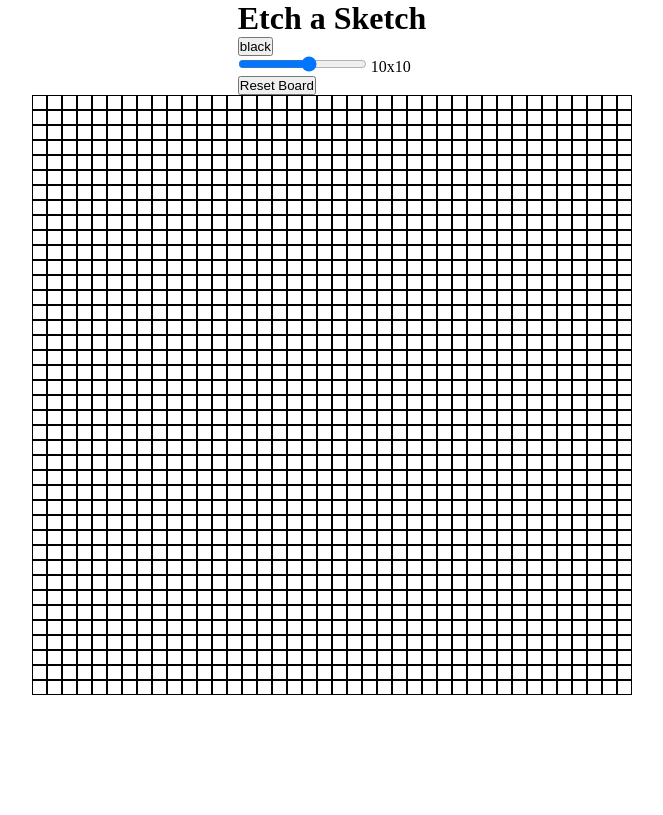
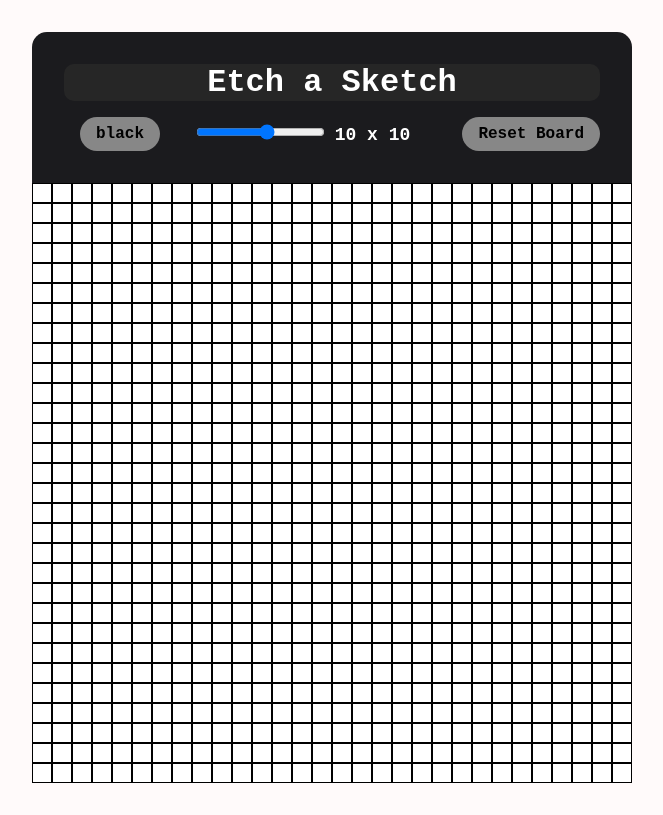
Before and after one commit to GeoCort/EtchaSketch, a plain HTML site: page index.html in a window 1280 px wide. Shown: the whole page, without its empty margins (308-971 px from the left). Drawn offline with Linux system fonts and the light colour scheme.

Commit message:
prototype working!

```diff
--- a/index.html
+++ b/index.html
@@ -11,16 +11,12 @@
     <div class="ui-grid">
         <h1>Etch a Sketch</h1>
         <div class="ui-con">
-            <div class="controls">
-                <div class="color">
-                    <button>black</button>
-                </div>
+            <button class="btn">black</button>
+            <div class="range-c">
+            <input  type="range" name="ranges" id="gridrange" step="1" min="10" max="64" value="40" >
+            <label for="ranges" id="rangelabel">10 x 10</label>
             </div>
-            <div class="range-c">
-            <input  type="range" name="ranges" id="gridrange"step="1" min="10" max="64" value="40" >
-            <label for="ranges" id="rangelabel">10x10</label>
-            </div>
-            <button>Reset Board</button>
+            <button class="btn" id="reset">Reset Board</button>
         </div>
     </div>
     <div class="container" id="sketch-c">
--- a/script.js
+++ b/script.js
@@ -1,14 +1,16 @@
 let container = document.getElementById("sketch-c") // grid container
 let range = document.getElementById("gridrange");
 range_display = document.getElementById("rangelabel")
-let grid_size = 40;
+let hover = document.querySelectorAll(".grid-style")
+let resetBtn = document.getElementById("reset")
+let grid_size = 30;
 //slider event handler
 
 function makeCell(grid_size){
     let div= document.createElement("div");
     div.style.width =`${grid_size}px`
     div.style.height =`${grid_size}px`
-    div.classList.add("grid-style")
+    div.classList.add("grid-style",)
     return div;
 }
 function startBoard(size){
@@ -39,3 +41,14 @@ range.addEventListener("input",()=>{
      console.log(typeof(grid_size))
      resetGame(container.clientWidth/ grid_size)
 })
+
+resetBtn.addEventListener("click",()=>{
+    resetGame(container.clientWidth / grid_size);
+})
+
+let cells = [...document.querySelectorAll(".grid-style")];
+cells.map((event)=>{
+    event.addEventListener("mouseover",()=>{
+        event.style.backgroundColor="black";
+    })
+})
--- a/style.css
+++ b/style.css
@@ -2,6 +2,7 @@
     margin:0;
     padding:0;
     box-sizing: border-box;
+    font-family: 'Courier New', Courier, monospace;
 }
 .grid-style{
     border: .5px solid black;
@@ -10,10 +11,68 @@
 display: grid;
 width:600px;
 height:600px;
+background-color: white;
+border-radius: 5PX;
 }
 .game-c{
     display:flex;
     flex-direction: column;
     align-items: center;
     justify-content: center;
+    background-color: snow;
+    /* background-color: #F56E0F; */
+    padding:2rem;
 }
+h1{
+    text-align: center;
+    display: block;
+    background-color: #262626;
+    border-radius: 10px;
+}
+.ui-grid{
+    /* background-color: #151419; */
+    color:white;
+    /* background-color: #F56E0F; */
+    background-color:#1B1B1E;
+    display:flex;
+    flex-direction: column;
+    width:600px;
+    border-start-start-radius: 15px;
+    border-start-end-radius: 15px;
+    padding:2rem;
+}
+
+.ui-con{
+    display:flex;
+    justify-content: space-between;
+    align-items: center;
+    /* background-color: #F56E0F; */
+    margin-top: 1rem;;
+
+    border-radius: 25px;
+}
+
+.btn{
+    background-color: #878787;
+     /* background-color: #ff8a37; */
+    border:none;
+    padding:.5rem;
+    border-radius: 20px;
+    font-weight: 600;
+    font-size: 16px;
+    margin-left: 1rem;
+    padding-left:1rem;
+    padding-right: 1rem;
+
+}
+.btn:hover{
+    background-color: snow;
+}
+#rangelabel{
+    font-size: 18px;
+    font-weight: 600;
+}
+
+.mouseover{
+    background-color: black;
+}
```
